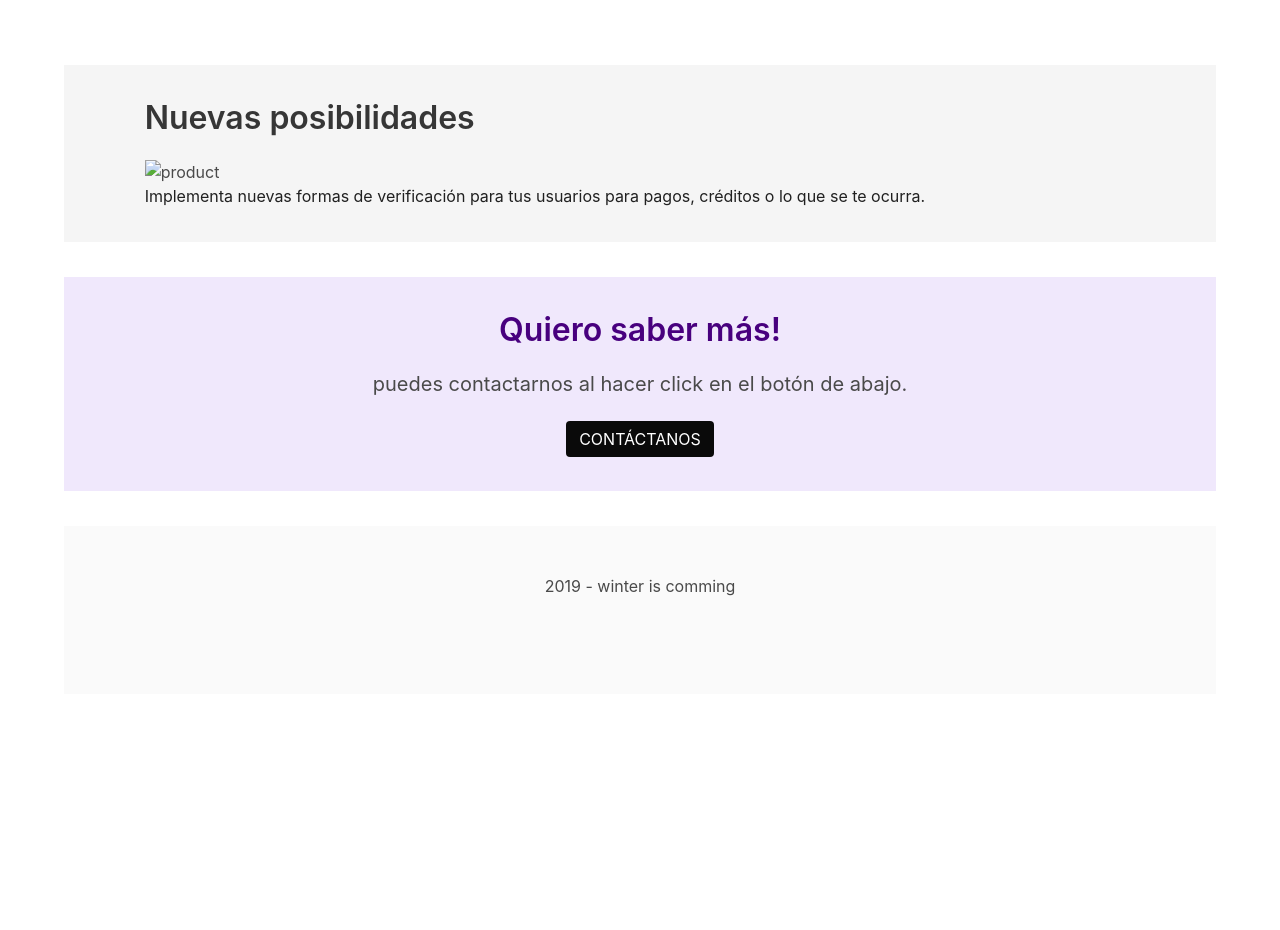
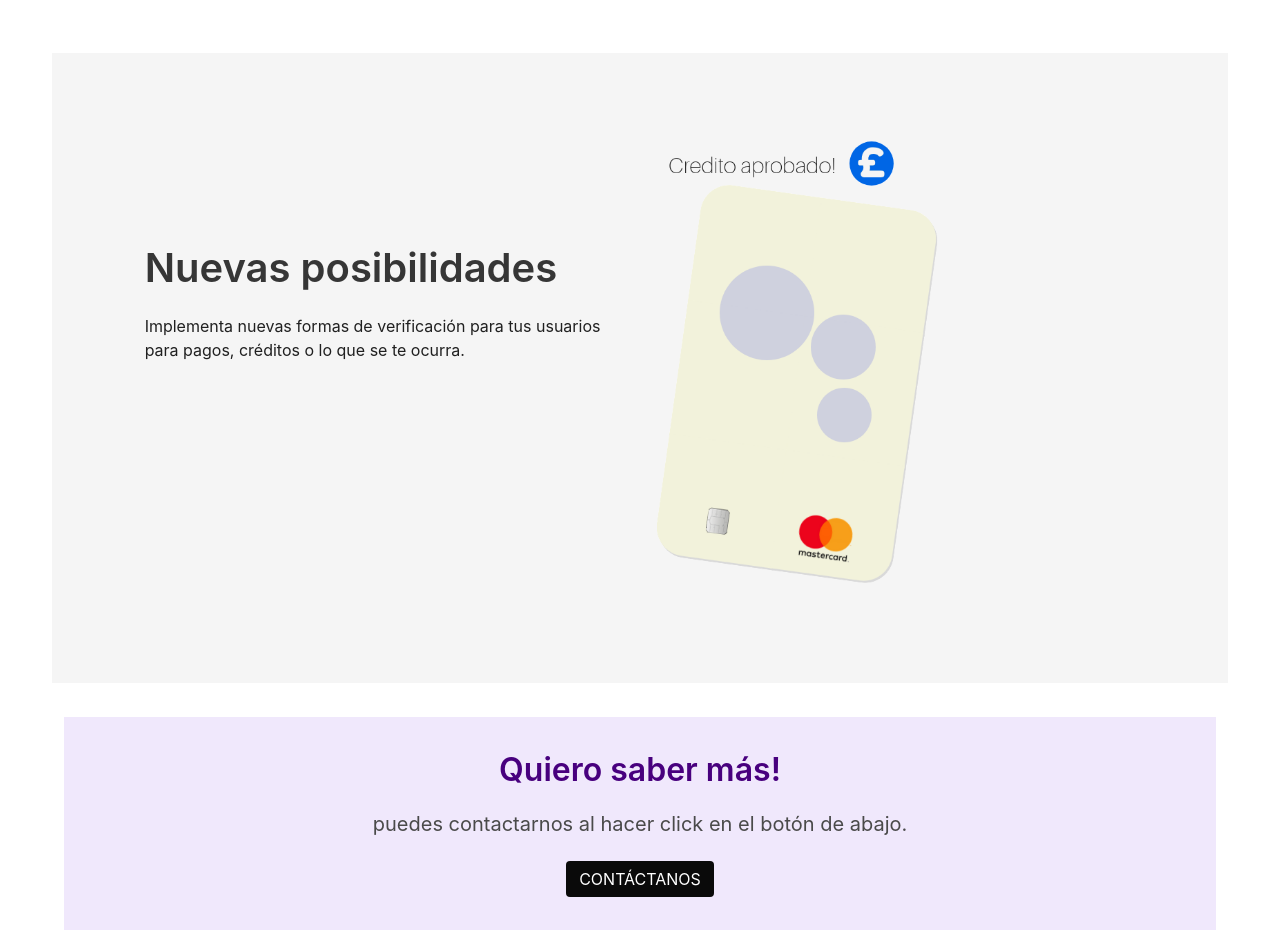
Before and after one commit to Danieldevop/exchange, a Django app: page / in a window 1280 px wide. Shown: the part 1616-2546 px from the top of the page. Before the commit the page ends 2212 px from the top, so only its background shows below. Run offline with Django 3.2, Linux system fonts and the light colour scheme.

Commit message:
new photos posted

```diff
--- a/pages/static/styles/index.css
+++ b/pages/static/styles/index.css
@@ -83,3 +83,12 @@ p {
 	margin-top: 20%;
 	font-size: 40px;
 }
+
+.bg3 div img {
+	width: 60%;
+}
+
+.bg3 h1 {
+	margin-top: 30%;
+	font-size: 40px;
+}
--- a/pages/templates/pages/index.html
+++ b/pages/templates/pages/index.html
@@ -69,15 +69,18 @@
 						</p>
 					</div>
 				</div>
-				<div class="bg3">
-					<h1 class="title">
-						Nuevas posibilidades
-					</h1>
-					<div>
-						<img src="" alt="product">
+				<div class="bg3 columns">
+					<div class="column">
+						<h1 class="title">
+							Nuevas posibilidades
+						</h1>
 						<p>
 							Implementa nuevas formas de verificación para tus usuarios para pagos, créditos o lo que se te ocurra.
 						</p>
+					</div>
+					<div class="column">
+						<img src="{% static 'img/new-payments.png' %}" alt="product">
+
 					</div>
 				</div>
 				<div class="bg4">
```
Also changed, not shown: pages/static/img/new-payments.png (added).
